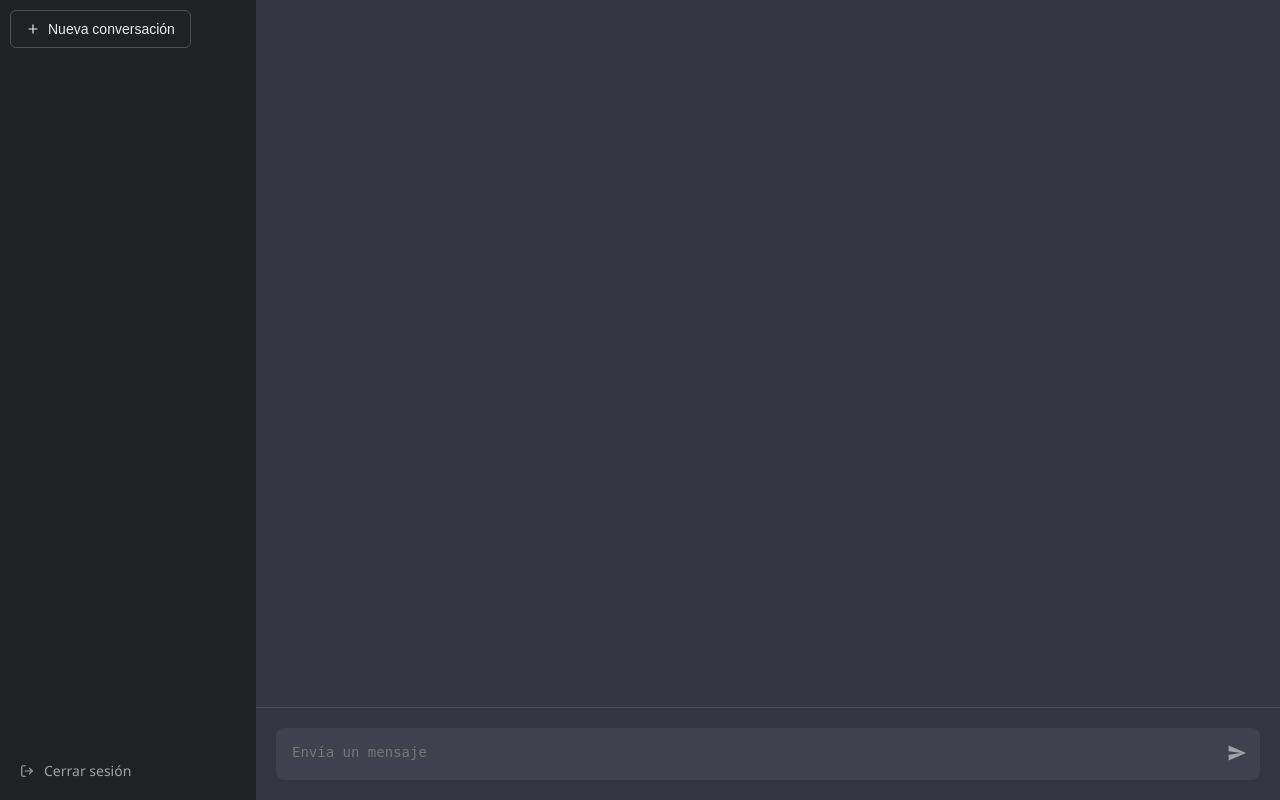
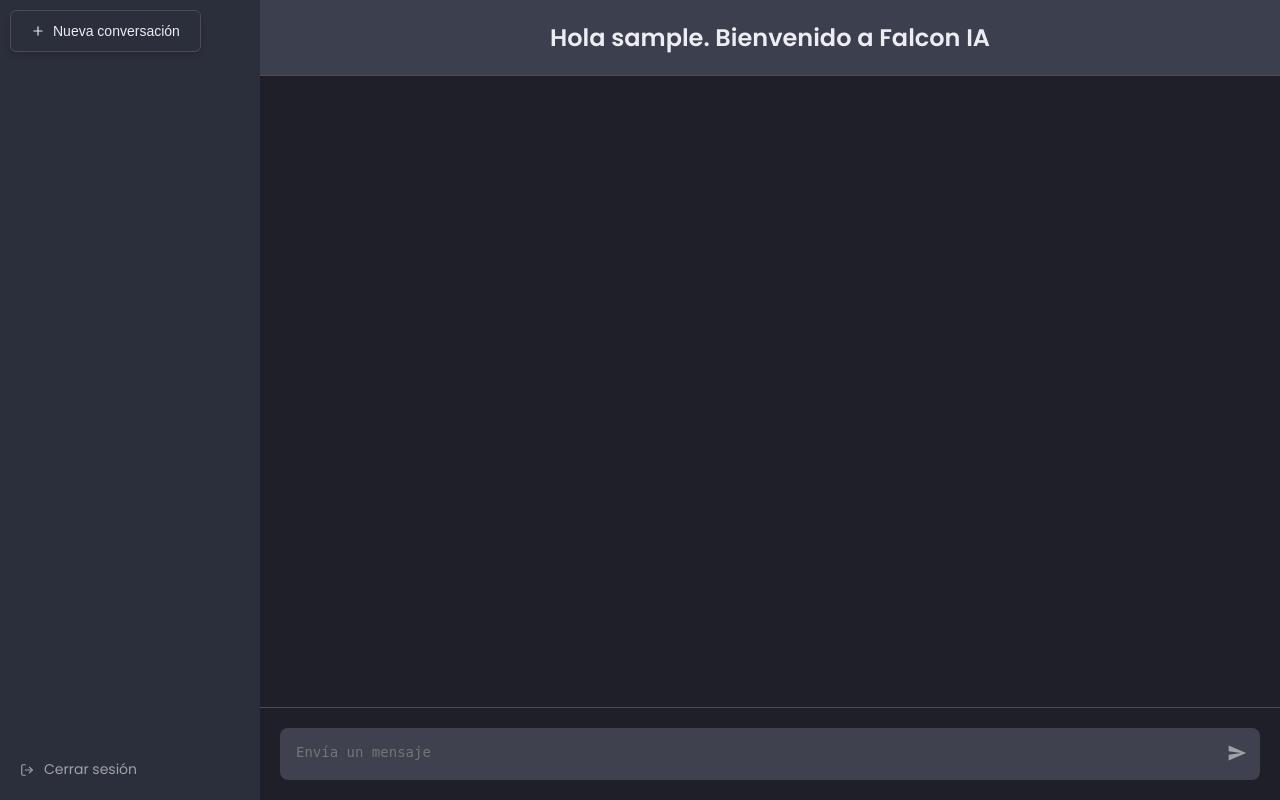
Before and after one commit to ITFalconIngenieria/FalconIA, a Django app: page /dashboard/ in a window 1280 px wide. Run offline with Django 5.2, Linux system fonts and the light colour scheme; the visitor is signed in with stand-in values (Sample User, id 1); data that the repository does not hold is empty.

Commit message:
Cambios esteticos

```diff
--- a/FalconIA/FalconIA/settings.py
+++ b/FalconIA/FalconIA/settings.py
@@ -27,7 +27,7 @@
 # SECURITY WARNING: don't run with debug turned on in production!
 DEBUG = True
 
-ALLOWED_HOSTS = ['192.168.128.99','192.168.1.35']
+ALLOWED_HOSTS = ['192.168.128.59','192.168.1.35']
 
 # Application definition
 
--- a/FalconIA/IA/templates/dashboard.html
+++ b/FalconIA/IA/templates/dashboard.html
@@ -6,21 +6,23 @@
     <meta name="viewport" content="width=device-width, initial-scale=1.0">
     <title>Falcon IA Dashboard</title>
     <style>
+        @import url('https://fonts.googleapis.com/css2?family=Poppins:wght@300;400;500;600&display=swap');
+
         :root {
-            --sidebar-bg: #202123;
-            --main-bg: #343541;
+            --sidebar-bg: #2b2e3b;
+            --main-bg: #1e1f29;
             --text-color: #ececf1;
             --secondary-text: #9fa2a7;
             --border-color: #4d4d4f;
-            --hover-color: #2A2B32;
+            --hover-color: #3b3f4e;
             --input-bg: #40414f;
-            --user-msg-bg: #007bff;
+            --user-msg-bg: #3498db;
             --ai-msg-bg: #f0f0f0;
         }
         body, html {
             margin: 0;
             padding: 0;
-            font-family: 'Söhne', 'Segoe UI', Helvetica, Arial, sans-serif;
+            font-family: 'Poppins', 'Segoe UI', Helvetica, Arial, sans-serif;
             height: 100vh;
             color: var(--text-color);
             background-color: var(--main-bg);
@@ -32,13 +34,15 @@
         }
         .sidebar {
             width: 260px;
+            min-width: 260px;
+            max-width: 260px;
             background-color: var(--sidebar-bg);
             display: flex;
-            width: 20%;
             flex-direction: column;
             height: 100vh;
             overflow-y: auto;
 }
+
         .main-content {
             flex-grow: 1;
             display: flex;
@@ -50,18 +54,20 @@
             background-color: transparent;
             border: 1px solid var(--border-color);
             color: var(--text-color);
-            padding: 10px 15px;
+            padding: 12px 20px;
             border-radius: 6px;
             cursor: pointer;
             margin: 10px;
-            transition: background-color 0.3s;
             font-size: 14px;
             text-align: left;
             display: flex;
             align-items: center;
+            box-shadow: 0 4px 6px rgba(0, 0, 0, 0.1);
+            transition: background-color 0.3s ease, box-shadow 0.3s ease;
         }
         .new-chat-btn:hover {
             background-color: var(--hover-color);
+            box-shadow: 0 6px 8px rgba(0, 0, 0, 0.2);
         }
         .new-chat-btn svg {
             margin-right: 8px;
@@ -72,16 +78,22 @@
             margin: 0;
             overflow-y: auto;
         }
+
         .chat-item {
-            padding: 10px 15px;
+            width: 100%;
+            white-space: nowrap;
+            overflow: hidden;
+            text-overflow: ellipsis;
+            padding: 15px 20px;
             cursor: pointer;
-            transition: background-color 0.3s;
             font-size: 14px;
             color: var(--secondary-text);
             display: flex;
             align-items: center;
             text-decoration: none;
+            transition: background-color 0.3s ease, color 0.3s ease;
         }
+
         .chat-item:hover, .chat-item.active {
             background-color: var(--hover-color);
             color: var(--text-color);
@@ -105,9 +117,10 @@
         }
         .message {
             max-width: 80%;
-            padding: 10px 15px;
-            border-radius: 18px;
+            padding: 15px 20px;
+            border-radius: 20px;
             line-height: 1.4;
+            box-shadow: 0 2px 4px rgba(0, 0, 0, 0.1);
         }
         .user .message {
             background-color: var(--user-msg-bg);
@@ -122,7 +135,7 @@
         .avatar {
             width: 30px;
             height: 30px;
-            border-radius: 4px;
+            border-radius: 50%;
             margin-right: 10px;
         }
         .input-area {
@@ -211,7 +224,7 @@
             margin-right: 10px;
         }
         .markdown-body {
-    font-family: -apple-system, BlinkMacSystemFont, 'Segoe UI', Helvetica, Arial, sans-serif;
+            font-family: 'Poppins', 'Segoe UI', Helvetica, Arial, sans-serif;
             font-size: 16px;
             line-height: 1.5;
             word-wrap: break-word;
@@ -259,6 +272,21 @@
             color: #6a737d;
             padding: 0 1em;
         }
+
+        .welcome-container {
+            padding: 20px;
+            background-color: var(--hover-color); /* Un fondo suave */
+            text-align: center;
+            border-bottom: 1px solid var(--border-color); /* Para separarlo del contenido principal */
+        }
+
+        .welcome-message {
+            color: var(--text-color); /* Usa el color de texto principal */
+            font-size: 24px;
+            font-weight: 600;
+            margin: 0;
+        }
+
     </style>
 </head>
 <body>
@@ -296,6 +324,10 @@
         </aside>
 
         <main class="main-content">
+            <div class="welcome-container">
+                <h1 class="welcome-message">Hola {{ user.username }}. Bienvenido a Falcon IA</h1>
+            </div>
+
             <div class="chat-container" id="chat-container">
                 {% for message in messages %}
 <div class="message-group {% if message.is_user %}user{% else %}ai{% endif %}">
@@ -335,12 +367,20 @@
         const chatContainer = document.getElementById('chat-container');
         const currentChatId = '{{ current_chat.id }}';
 
+
+        //Focus al cargar la pagina
+        window.onload = function() {
+        const messageInput = document.getElementById('message-input');
+        messageInput.focus();
+    };
+
         chatForm.addEventListener('submit', function(e) {
             e.preventDefault();
             const message = messageInput.value.trim();
             if (message) {
                 addMessage(message, true);
                 messageInput.value = '';
+                messageInput.focus();  // Enfocar el textarea después de enviar el mensaje
                 showTypingIndicator();
 
                 fetch('{% url "send_message" %}', {
```
Lines whose indentation alone changed are shown as unchanged.
